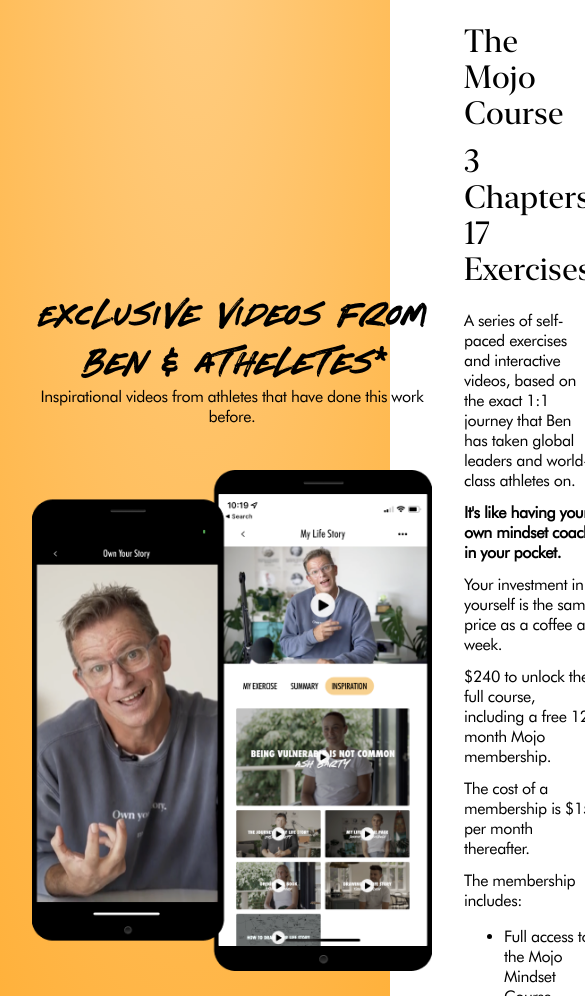
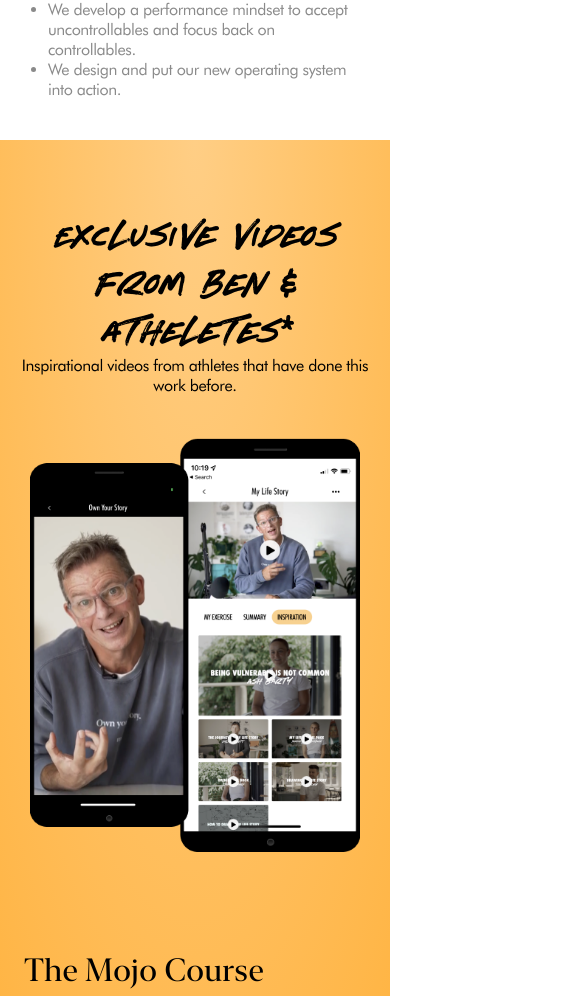
Before and after one commit to SonyTmg/mojo-react-challenge, a React (Create React App) app: page / in a window 390 px wide. Shown: the part 1004-2000 px from the top of the page, 585 px wide, since content can reach past the window. Built offline with nearby package versions, Linux system fonts and the light colour scheme.

Commit message:
make responsive in mobile screens

```diff
--- a/src/components/CardImage/CardImage.js
+++ b/src/components/CardImage/CardImage.js
@@ -3,7 +3,7 @@
 
 function CardImage(props) {
   return (
-    <img src={props.src} alt={props.alt} width={352} height={234} className={styles.wrapper} />
+    <img src={props.src} alt={props.alt} className={styles.wrapper} />
   )
 }
 
--- a/src/components/CardImage/CardImage.module.css
+++ b/src/components/CardImage/CardImage.module.css
@@ -1,3 +1,12 @@
 .wrapper {
   border-radius: 4px;
+  width:352px;
+  height: 234px;
 }
+
+@media screen and (max-width: 480px) {
+  .wrapper {
+    width: 100%;
+    height: auto;
+  }
+}
--- a/src/components/Footer/Footer.module.css
+++ b/src/components/Footer/Footer.module.css
@@ -25,3 +25,10 @@
   color: var(--color--white);
   text-decoration: none;
 }
+
+@media screen and (max-width: 480px) {
+  .nav {
+    gap: 7px;
+    padding: 0 16px;
+  }
+}
--- a/src/components/Header/Header.module.css
+++ b/src/components/Header/Header.module.css
@@ -4,6 +4,7 @@
   position: absolute;
   width: 100%;
   top: 52px;
+  white-space: nowrap;
 }
 
 .container {
@@ -44,3 +45,16 @@
 .navItem:first-child {
   margin-left: 0;
 }
+
+
+@media screen and (max-width: 480px) {
+  .wrapper {
+    top: 24px;
+  }
+
+  .container {
+    overflow: scroll;
+    padding: 0 10px;
+    gap: 40px;
+  }
+}
--- a/src/components/Section1/Section1.module.css
+++ b/src/components/Section1/Section1.module.css
@@ -41,3 +41,18 @@
   max-width: 736px;
   padding: 115px 0 0 0;
 }
+
+@media screen and (max-width: 480px) {
+  .container {
+    flex-direction: column;
+    padding-top: 0px;
+  }
+
+  .copy {
+    padding: 20px;
+  }
+
+  .images {
+    display: none;
+  }
+}
--- a/src/components/Section2/Section2.module.css
+++ b/src/components/Section2/Section2.module.css
@@ -45,3 +45,20 @@
   max-width: var(--max-width);
   text-align: center;
 }
+
+@media screen and (max-width: 480px) {
+  .container {
+    flex-direction: column;
+    padding-top: 0px;
+    gap: 24px;
+  }
+
+  .video video {
+    width: 100%;
+    height: auto;
+  }
+
+  .copy, .quote {
+    padding: 12px 24px;
+  }
+}
--- a/src/components/Section3/Section3.module.css
+++ b/src/components/Section3/Section3.module.css
@@ -16,3 +16,15 @@
   max-width: 640px;
   text-align: center;
 }
+
+@media screen and (max-width: 480px) {
+  .container {
+    flex-direction: column;
+    padding-top: 0px;
+    gap: 24px;
+  }
+
+  .description {
+    padding: 12px 24px;
+  }
+}
--- a/src/components/Section4/Section4.module.css
+++ b/src/components/Section4/Section4.module.css
@@ -1,6 +1,6 @@
 .wrapper {
   background: var(--bg-yellow-gradient);
-   display: flex;
+  display: flex;
   justify-content: center;
   /* padding-top: 160px; */
   /* height: 877px; */
@@ -30,19 +30,44 @@
   /* padding: 60px; */
 }
 
-.image > img {
+.image>img {
   max-width: 400px;
 }
 
 
 .copyContainer {
   flex: 1.1;
-  padding: 150px  0;
+  padding: 150px 0;
   display: flex;
   flex-direction: column;
   justify-content: center;
 }
+
 .copy {
   flex: 1;
   padding-right: 80px;
 }
+
+@media screen and (max-width: 480px) {
+  .container {
+    flex-direction: column;
+    padding-top: 0px;
+    gap: 24px;
+  }
+
+  .imageContainer {
+    padding: 72px 12px;
+  }
+
+  .imageContainer img {
+    max-width: 90%;
+  }
+
+  .copyContainer {
+    padding: 0 24px 62px 24px;
+  }
+
+  .copy {
+    padding: 0;
+  }
+}
```
